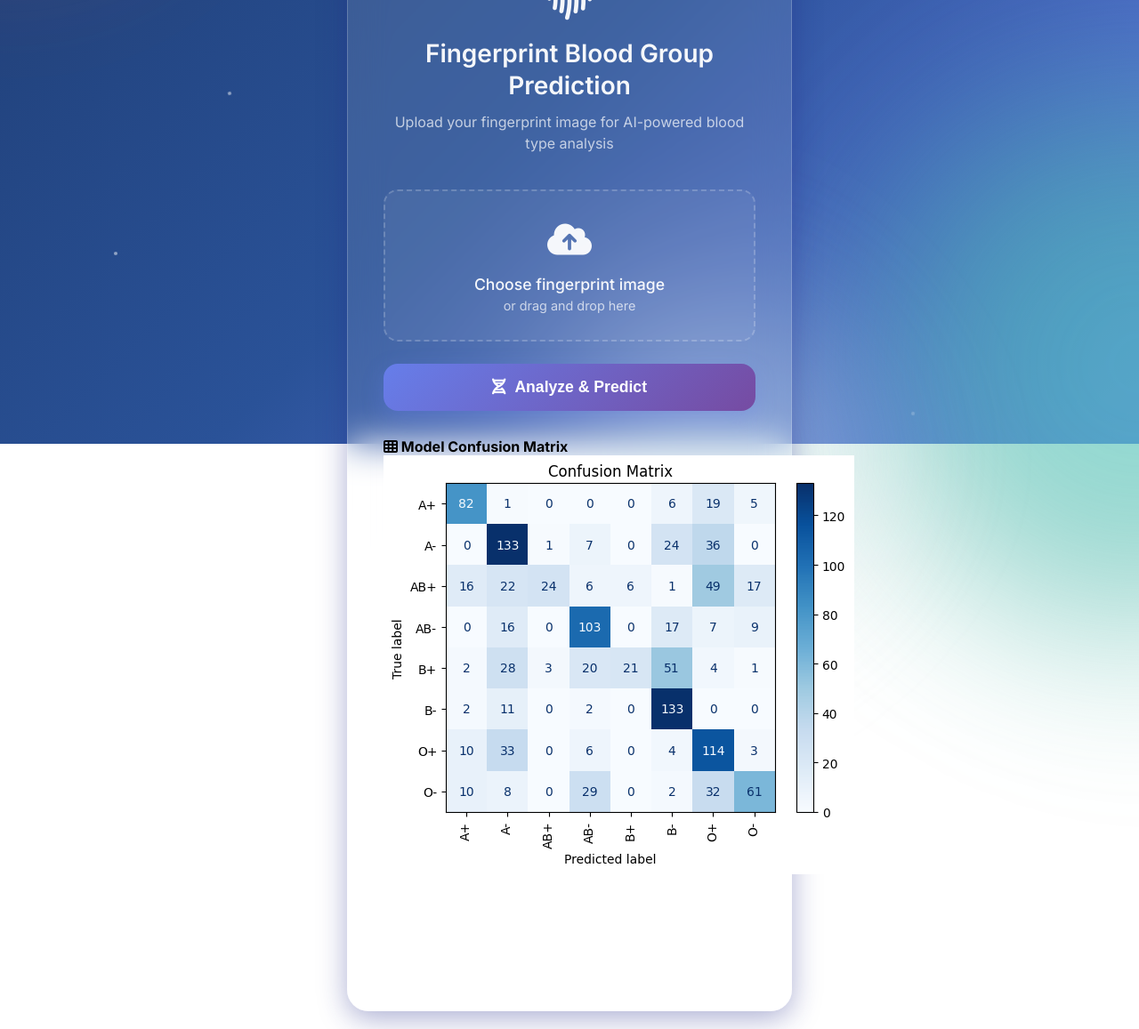
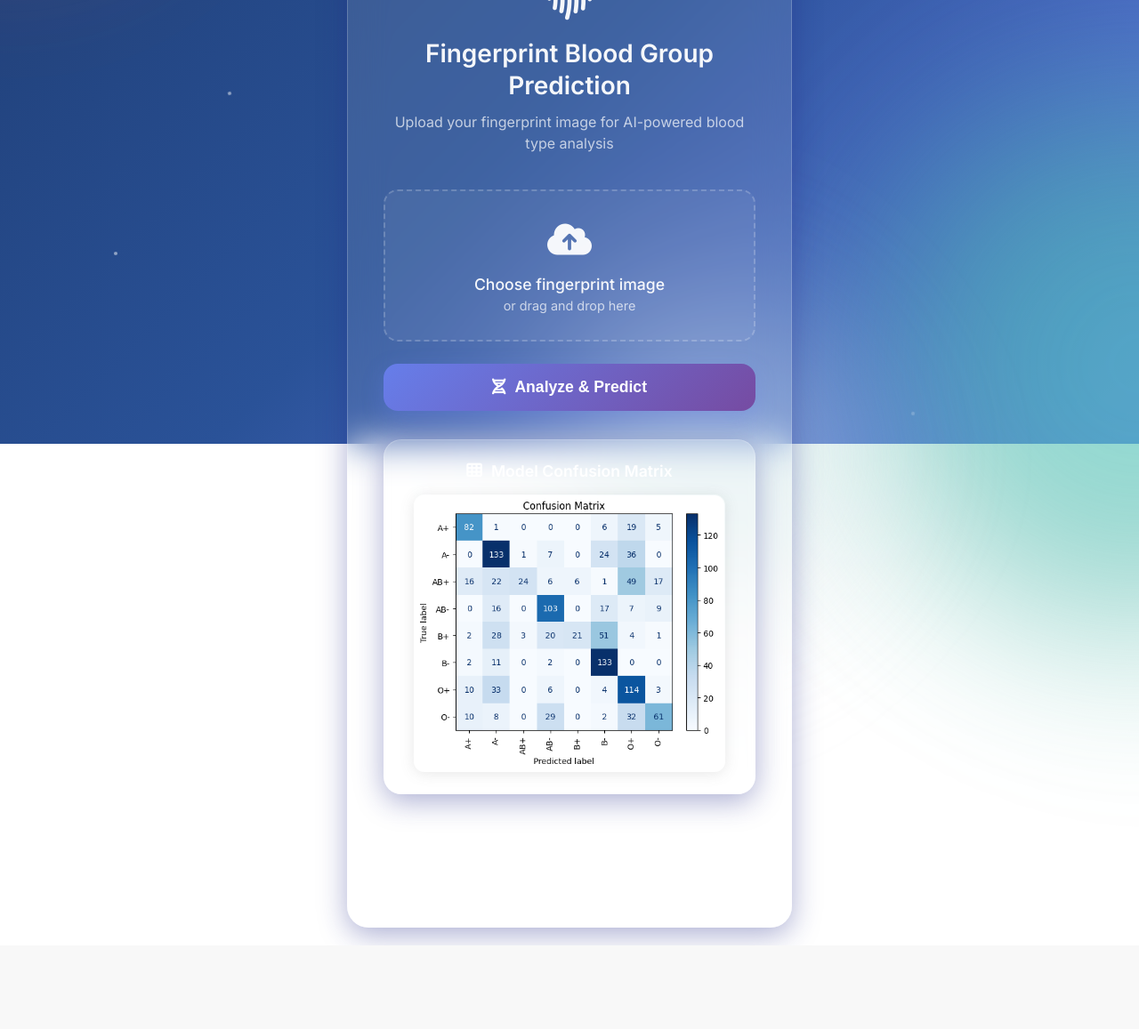
Before and after one commit to YashMhn/CrimsonX, a Flask app: page / in a window 1280 px wide. Shown: the part 301-1458 px from the top of the page at 89% size. After the commit the page ends 1364 px from the top, so only its background shows below. Run offline with Flask 3, Linux system fonts and the light colour scheme.

Commit message:
Update style.css

```diff
--- a/static/style.css
+++ b/static/style.css
@@ -717,3 +717,55 @@ body {
     outline: 2px solid rgba(239, 68, 68, 0.8);
     outline-offset: 2px;
 }
+
+/* Confusion Matrix Card */
+.confusion-matrix-card {
+    background: var(--glass-bg);
+    border: 1px solid var(--glass-border);
+    border-radius: 20px;
+    margin: 32px 0 0 0;
+    padding: 24px;
+    box-shadow: var(--shadow-light);
+    display: flex;
+    flex-direction: column;
+    align-items: center;
+    animation: slideUp 0.8s;
+}
+
+.confusion-title {
+    color: var(--text-primary);
+    font-size: 1.1rem;
+    font-weight: 600;
+    margin-bottom: 16px;
+    display: flex;
+    align-items: center;
+    gap: 10px;
+}
+
+.confusion-img-wrapper {
+    width: 100%;
+    display: flex;
+    align-items: center;
+    justify-content: center;
+}
+
+.confusion-matrix-img {
+    max-width: 350px;
+    width: 100%;
+    height: auto;
+    border-radius: 12px;
+    box-shadow: 0 2px 16px rgba(100,100,100,0.15);
+    border: 1px solid var(--glass-border);
+    background: rgba(255,255,255,0.07);
+}
+
+/* Responsive for mobile */
+@media (max-width: 640px) {
+    .confusion-matrix-img {
+        max-width: 100%;
+        border-radius: 8px;
+    }
+    .confusion-matrix-card {
+        padding: 16px;
+    }
+}
```
